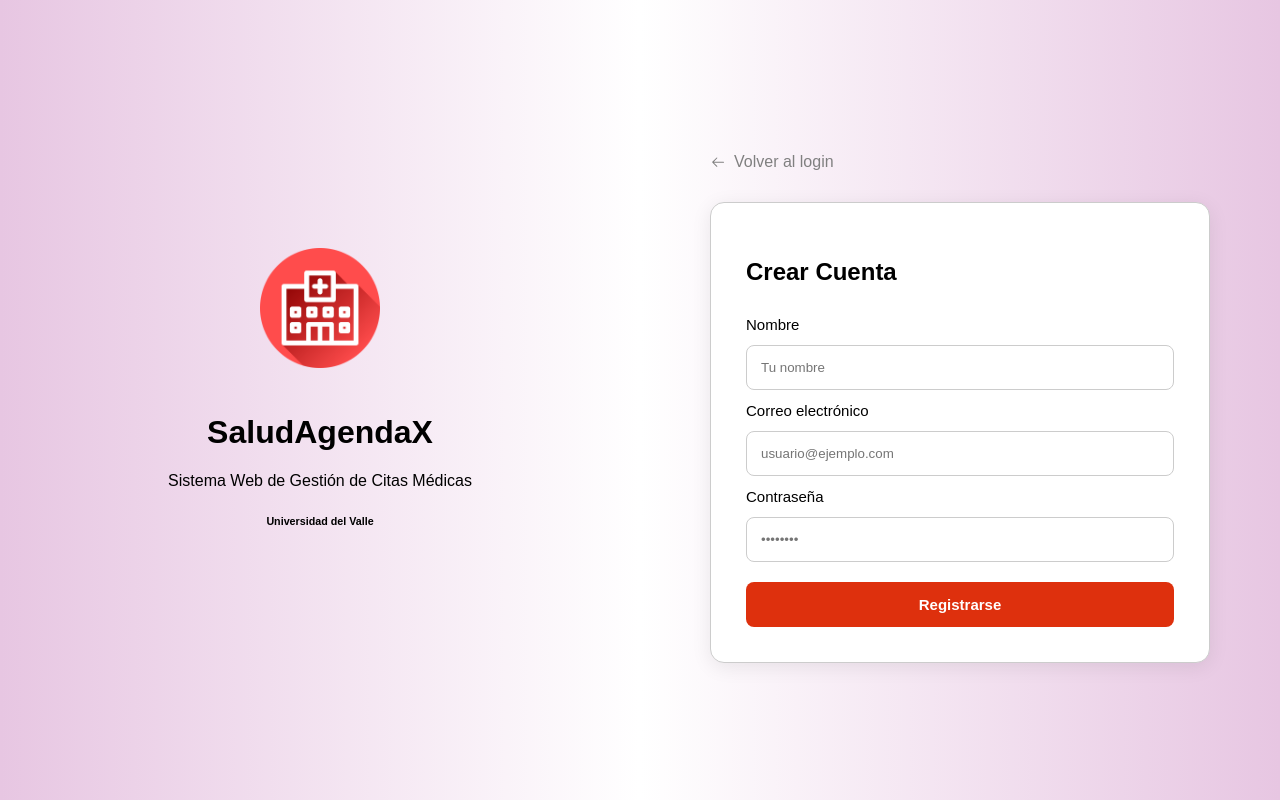
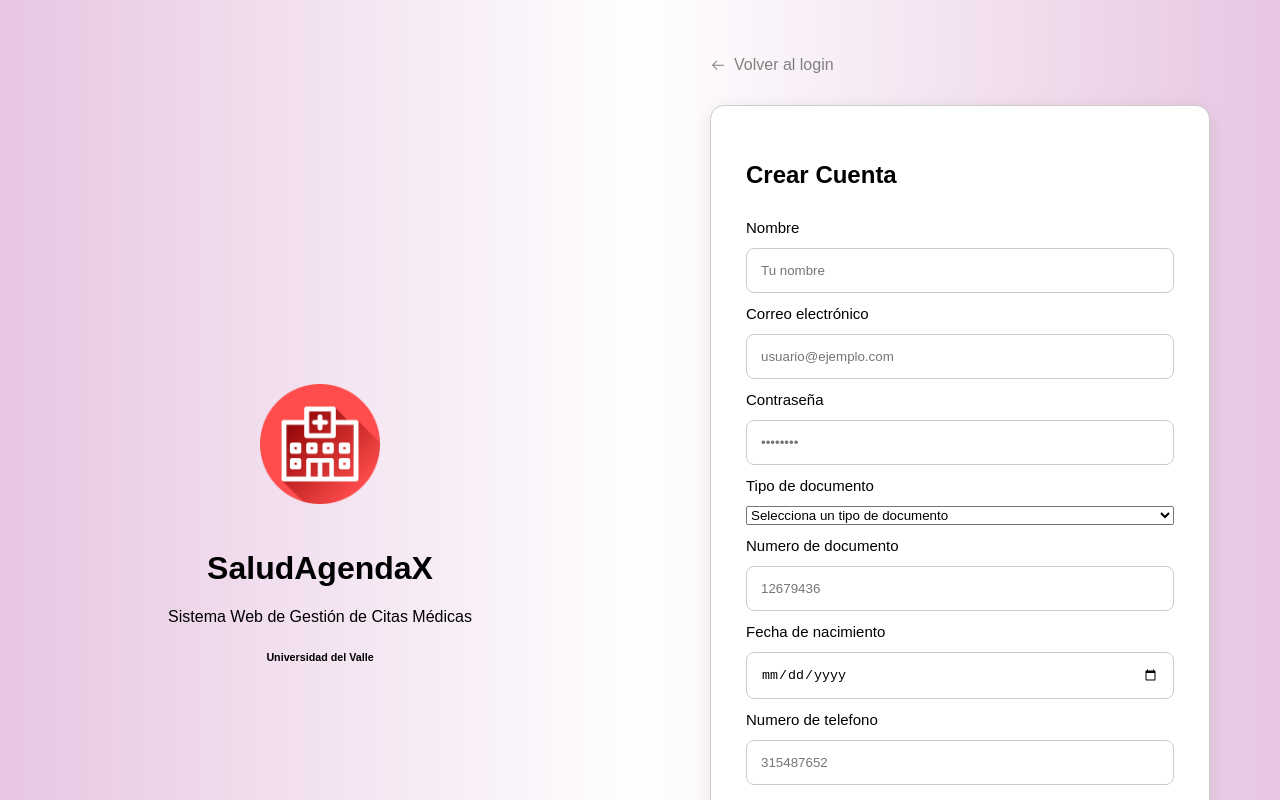
Before and after one commit to PROYECTO-DESARROLLO-I/frontend-react, a React app: page / in a window 1280 px wide. Both pictures are taken after a click on the element "Crear Cuenta". Shown: the top 800 px of the page. Built offline with nearby package versions, Linux system fonts and the light colour scheme; the HTML template or start-up script is replaced by a standard one.

Commit message:
formulario crear cuenta

```diff
--- a/src/CrearCuenta.jsx
+++ b/src/CrearCuenta.jsx
@@ -1,8 +1,10 @@
 import "./App.css";
 import Card from "./Card";
 import { GoArrowLeft } from "react-icons/go";
+import { useState } from "react";
 
 function CrearCuenta({ volverLogin }) {
+    const [fecha, setFecha] = useState("");
   return (
     <div className="comp">
 
@@ -32,6 +34,35 @@ function CrearCuenta({ volverLogin }) {
             <label>Contraseña</label>
             <input type="password" placeholder="••••••••" />
 
+            <label>Tipo de documento</label>
+            <select>
+                <option value="">Selecciona un tipo de documento</option>
+                <option value="cc">Cédula de Ciudadanía</option>
+                <option value="ce">Cédula de Extranjería</option>
+                <option value="ti">Tarjeta de Identidad</option>
+                <option value="pasaporte">Pasaporte</option>
+                <option value="PPT">PPT</option>
+                <option value="PEP">PEP</option>
+            </select>
+
+            <label>Numero de documento</label>
+            <input type="text" placeholder="12679436" maxLength={10} onInput={(e) => {
+    e.target.value = e.target.value.replace(/[^0-9]/g, "");
+  }}/>
+
+            <label>Fecha de nacimiento</label>
+            <input type="date" value={fecha} onChange={(e)=> setFecha(e.target.value)} max={new Date().toISOString().split("T")[0]} />
+
+            <label>Numero de telefono</label>
+            <input type="text" placeholder="315487652" maxLength={10}/>
+
+            <label>Dirección</label>
+            <input type="text" placeholder="cl 33f #34-15" />
+
+            <label>EPS</label>
+            <select>
+                <option value="">Selecciona un tipo EPS</option>
+                </select>
           </div>
 
           <button className="enviar">
```
